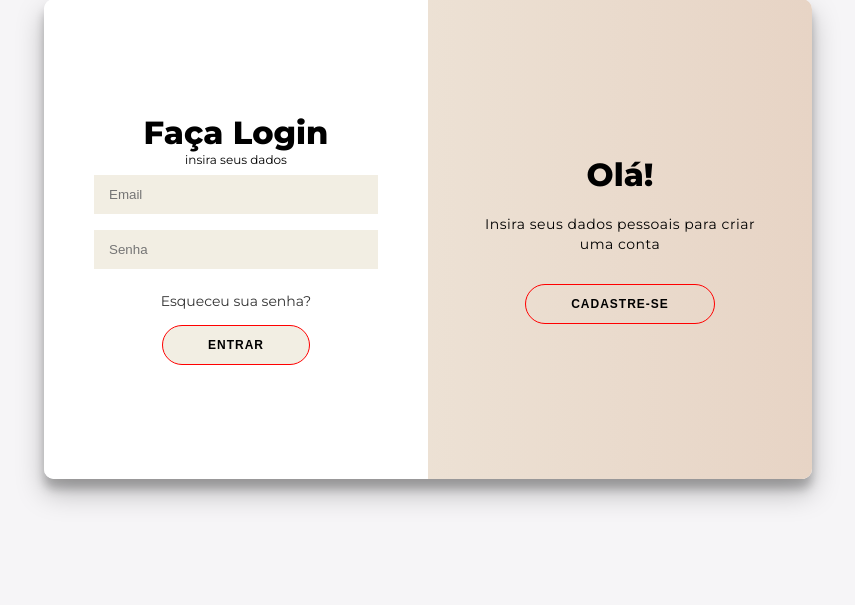
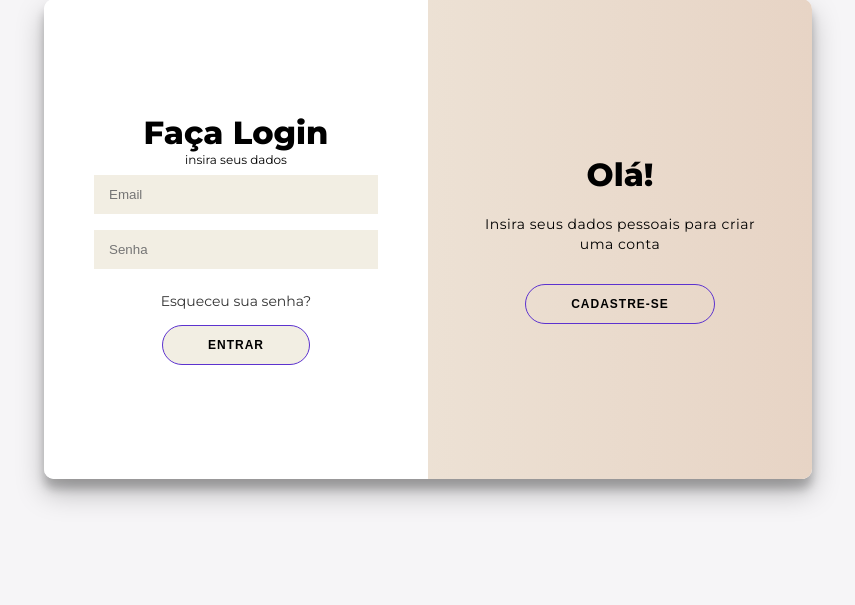
Before and after one commit to kelvinkauan/bkmeventos, a PHP site: page /views/login/login.php in a window 1280 px wide. Shown: the part 141-746 px from the top of the page, without its empty margins (212-1067 px from the left). Run offline with PHP 8.4, Linux system fonts and the light colour scheme; some libraries are stand-ins or nearby versions.

Commit message:
atualização de cor e deletando linha

```diff
--- a/app/repository/EventosRepository.php
+++ b/app/repository/EventosRepository.php
@@ -28,7 +28,6 @@ class EventosRepository {
             $prepare->bindValue(":descricao", $evento->getDescricao());
             $prepare->bindValue(":foto,", $evento-> getImagem());
             $prepare -> execute();
-
             return $this->conn->lastInsertId();
 
         } catch (Exception $e) {
--- a/app/views/styleLogin/style.css
+++ b/app/views/styleLogin/style.css
@@ -54,7 +54,7 @@ button {
     letter-spacing: 1px;
     text-transform: uppercase;
     transition: transform 80ms ease-in;
-    border-color: red;
+    border-color: #5c32cf;
 }
 
 button:active {
@@ -67,7 +67,7 @@ button:focus {
 
 button.ghost {
     background-color: transparent;
-    border-color: red;
+    border-color: #5c32cf;
 }
 
 form {
@@ -219,7 +219,7 @@ input {
 }
 
 .social-container a {
-    border: 1px solid red;
+    border: 1px solid #5c32cf;
     border-radius: 50%;
     display: inline-flex;
     justify-content: center;
```
